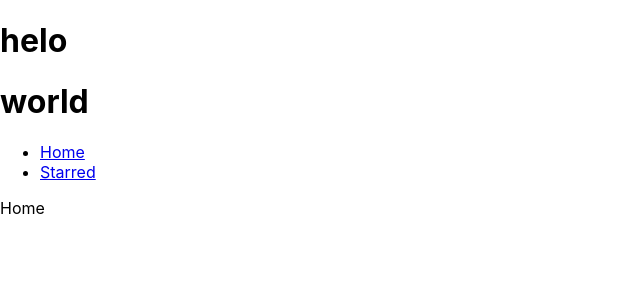
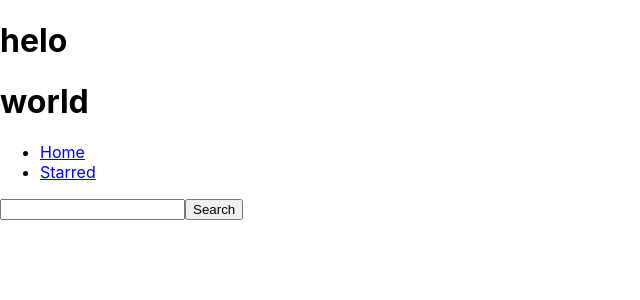
Before and after one commit to kumar-Abhishek2407/box-office-app, a React (Create React App) app: page / in a window 1280 px wide. Shown: the top 300 px of the page, without its empty margins (0-640 px from the left). Built offline with nearby package versions, Linux system fonts and the light colour scheme.

Commit message:
added textbox for searching, search for shows on button click

```diff
--- a/src/pages/Home.jsx
+++ b/src/pages/Home.jsx
@@ -1,7 +1,28 @@
-import { Link } from "react-router-dom";
+import { useState } from "react";
+const Home = () => {
+  const [searchStr, setSearchStr] = useState("");
 
-const Home = () => {
-  return <div>Home</div>;
+  const onSearchInputChange = (ev) => {
+    setSearchStr(ev.target.value);
+  };
+  const onSearch = async (ev) => {
+    ev.preventDefault();
+
+    const response = await fetch(
+      `https://api.tvmaze.com/search/shows?q=${searchStr}`
+    );
+    const body = await response.json();
+    console.log(body);
+  };
+
+  return (
+    <div>
+      <form onSubmit={onSearch}>
+        <input type="text" value={searchStr} onChange={onSearchInputChange} />
+        <button type="submit">Search</button>
+      </form>
+    </div>
+  );
 };
 
 export default Home;
```
